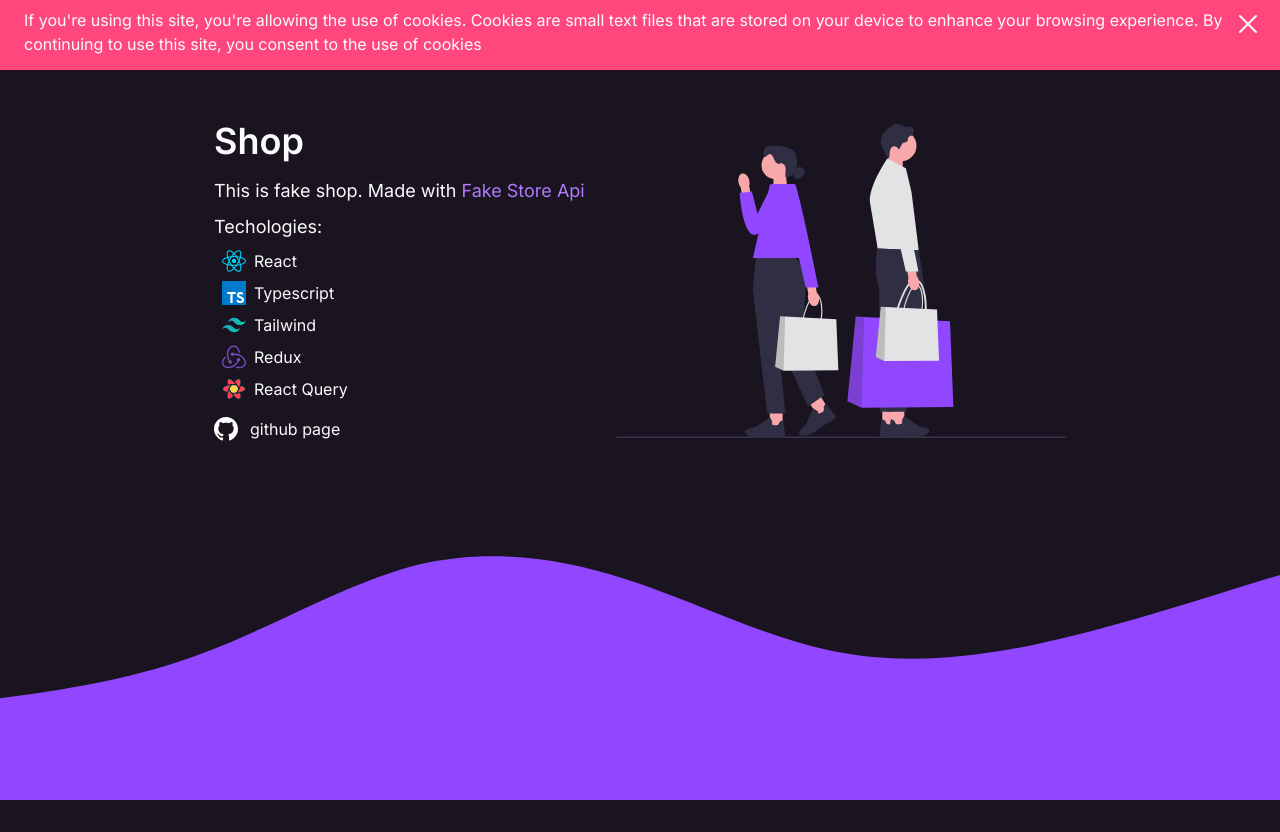
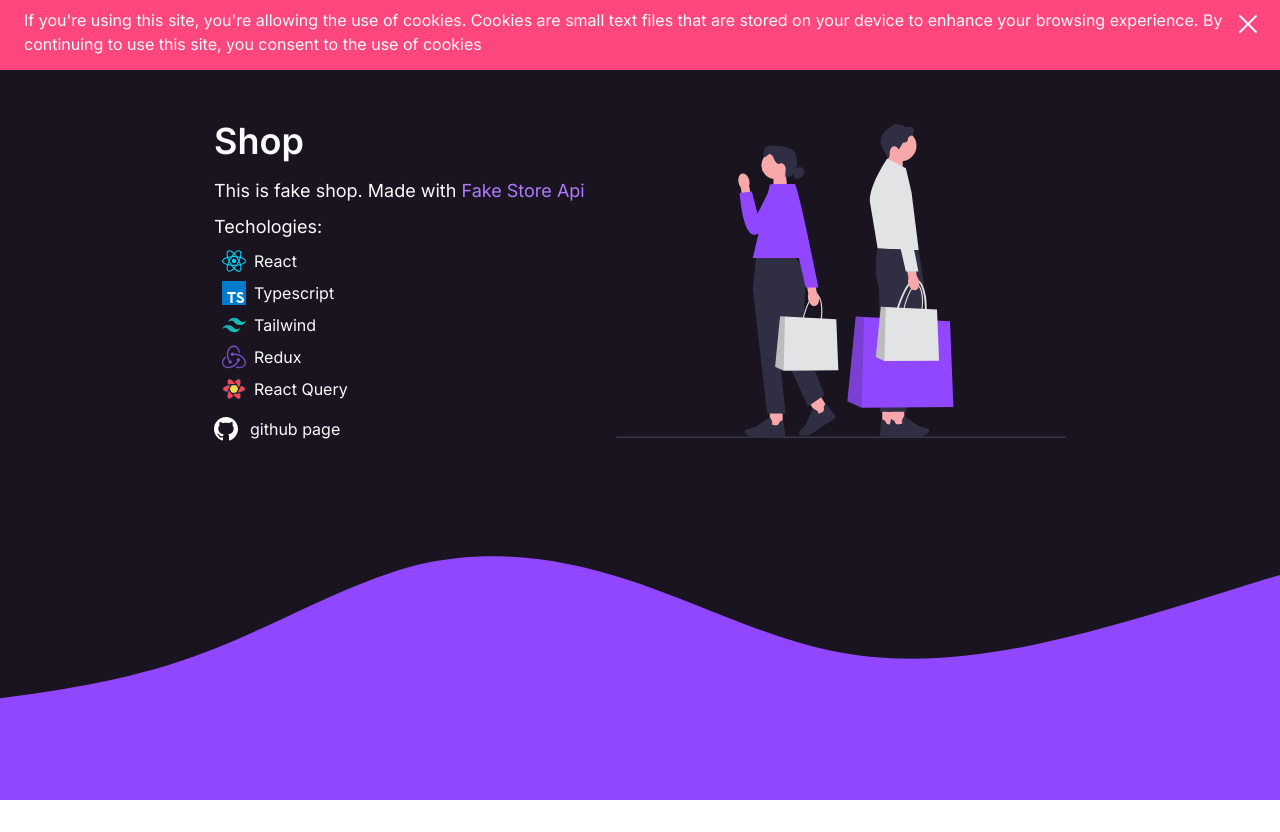
Before and after one commit to felixx78/Shop, a React (Vite) app in the folder client/: page / in a window 1280 px wide. After the commit the page ends 800 px from the top, so only its background shows below. Built offline with nearby package versions, Linux system fonts and the light colour scheme.

Commit message:
remove pb from sm Layout

```diff
--- a/client/src/layout/Layout.tsx
+++ b/client/src/layout/Layout.tsx
@@ -17,7 +17,7 @@ function Layout() {
       <AllowCookie />
       <ToastContainer hideProgressBar autoClose={1500} />
       <Header />
-      <main className="relative z-10 flex-1 pb-[50px] pt-[20px] sm:pb-8 sm:pt-2">
+      <main className="relative z-10 flex-1 pb-[50px] pt-[20px] sm:pb-0 sm:pt-2">
         <div id="circle" className="bg-circle bg-dark-background"></div>
         <Outlet />
       </main>
```
